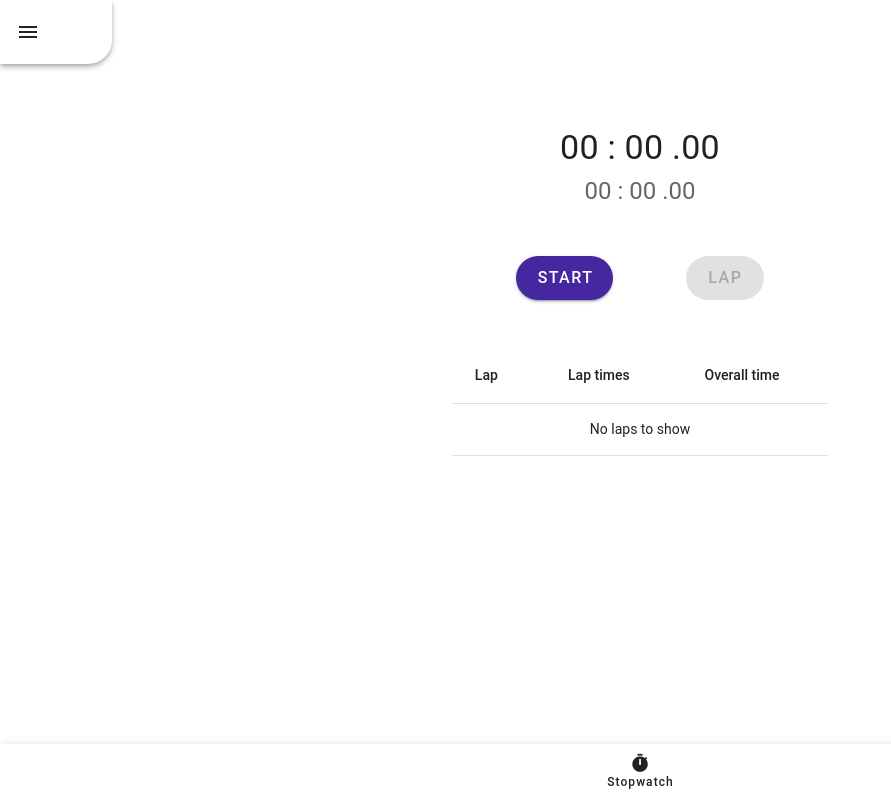
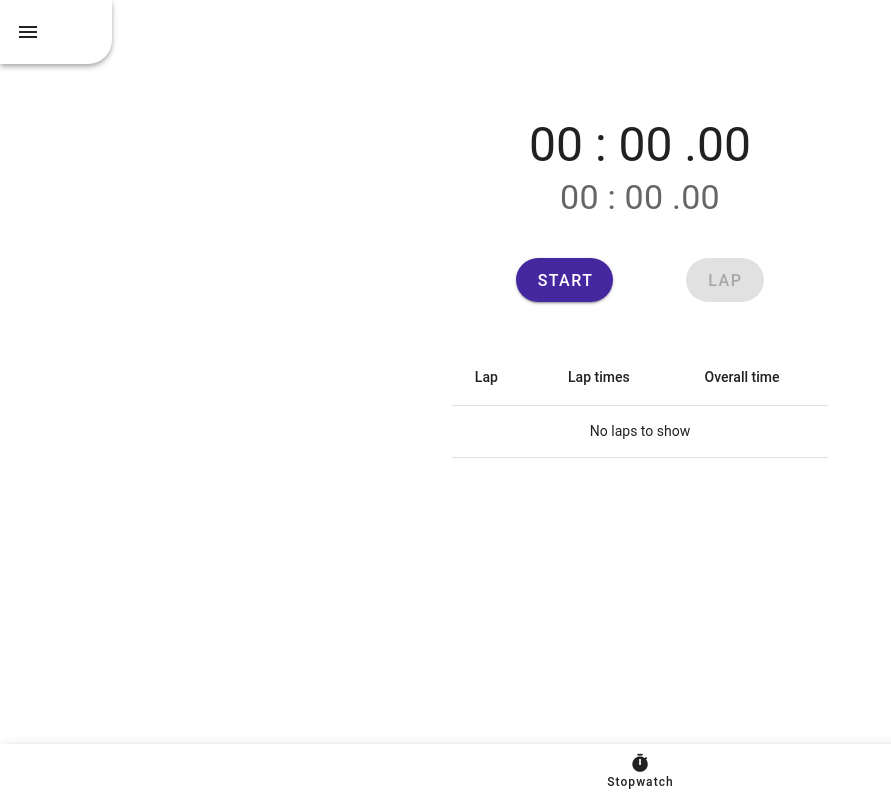
Before and after one commit to kadir-y/clock, a Vue app: page /stopwatch in a window 1280 px wide. Shown: the whole page, without its empty margins (0-891 px from the left). Built offline with nearby package versions, Linux system fonts and the light colour scheme.

Commit message:
Added comparison of lap times

```diff
--- a/src/pages/stopwatch.vue
+++ b/src/pages/stopwatch.vue
@@ -2,9 +2,9 @@
   <v-container class="text-center">
     <v-row justify="center">
         <v-col col="11" style="max-width: 25rem;">
-          <div class="py-12">
-            <div class="text-h4 pb-2">{{ displayOverallTime }}</div>
-            <div class="text-medium-emphasis text-h5">{{ laps.length > 1 ? displayLapTime : '00 : 00 .00' }}</div>
+          <div class="py-10">
+            <div class="text-h3 pb-2">{{ displayOverallTime }}</div>
+            <div class="text-medium-emphasis text-h4">{{ laps.length > 1 ? displayLapTime : '00 : 00 .00' }}</div>
           </div>
           <div class="d-flex justify-space-evenly pb-12">
             <template v-if="!stopped && !running">
@@ -34,7 +34,17 @@
               }"
               item-value="index"
               class="rounded-lg"
-            ></v-data-table-virtual>
+            >
+              <template v-slot:item.index="{ item }">
+                <span :class="'text-' + item.color + ' font-weight-bold'">{{ item.index }}</span>
+              </template>
+              <template v-slot:item.lapTime="{ item }">
+                <span class="text-medium-emphasis">{{ item.lapTime }}</span>
+              </template>
+              <template v-slot:item.overallTime="{ item }">
+                <span class="text-high-emphasis">{{ item.overallTime }}</span>
+              </template>
+            </v-data-table-virtual>
           </div>
         </v-col>
     </v-row>
@@ -169,14 +179,21 @@ export default {
   },
   computed: {
     displayLaps () {
+      let lastLap;
       return this.laps
       .slice(0, -1)
       .map(lap => {
-        return {
+        const lapObj = {
           lapTime: this.fitToTime(lap.lapTime),
           overallTime: this.fitToTime(lap.overallTime),
           index: lap.index,
         }
+        const difference = lastLap ? lap.lapTime - lastLap.lapTime : 0
+        const toleranceValue = (lap.lapTime + (lastLap ? lastLap.lapTime : 0)) / 10
+        if (Math.abs(difference) > toleranceValue)
+        lapObj.color = difference < 0 ? "deep-purple-darken-3" : "deep-orange-accent-4"
+        lastLap = lap
+        return lapObj
       })
       .reverse()
     }
```
